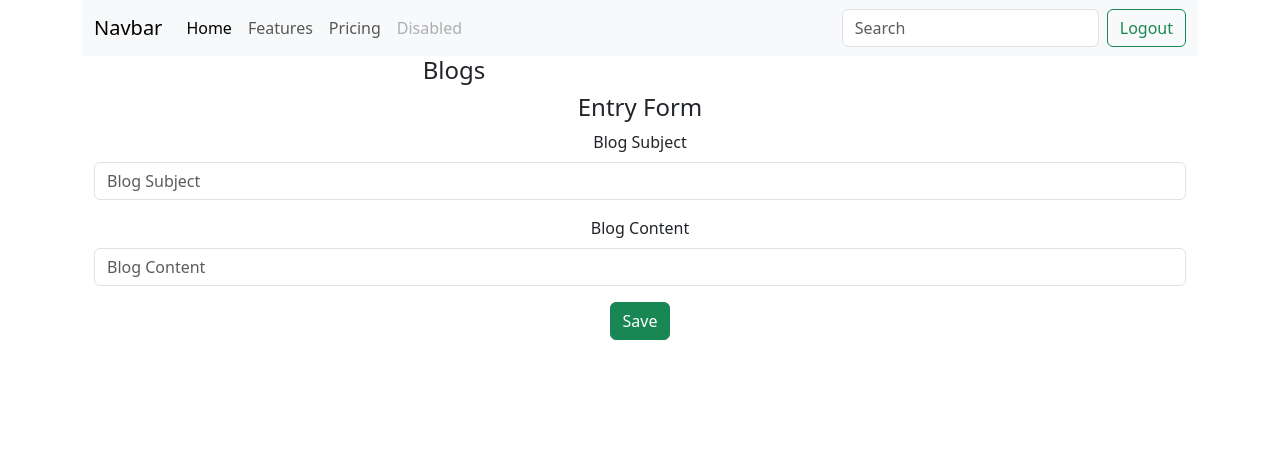
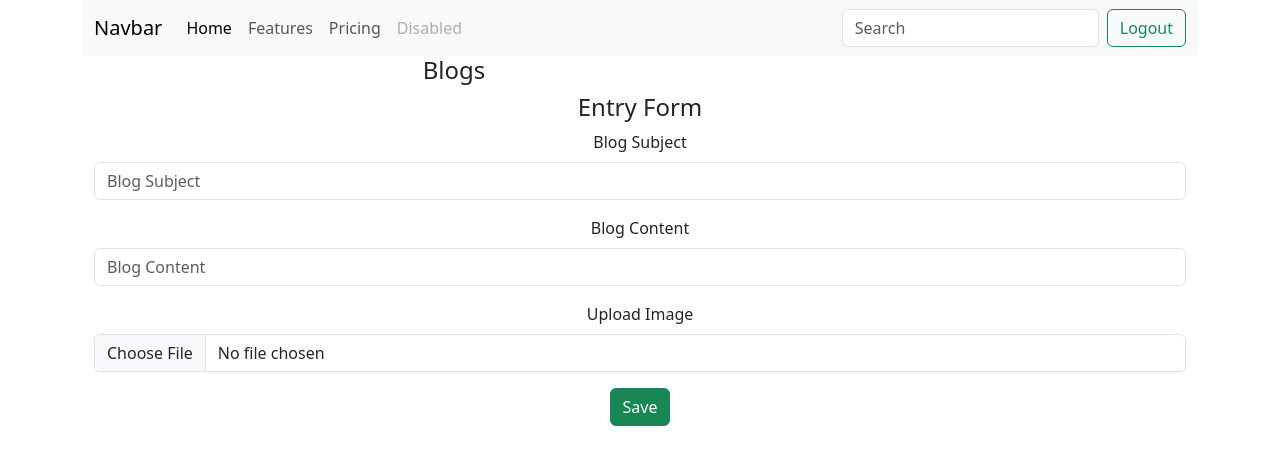
Before and after one commit to rifat20233/eshikhon, a Django app: page /dashboard/home/ in a window 1280 px wide. Shown: the top 465 px of the page. Run offline with Django 4.2, Linux system fonts and the light colour scheme; a user stored in the database is signed in; data that the repository does not hold is empty.

Commit message:
file upload

```diff
--- a/blogs/models.py
+++ b/blogs/models.py
@@ -5,7 +5,7 @@ class Blogtable(models.Model):
     subject = models.CharField(max_length=255,null=False,blank=False)
     content = models.TextField(null=False,blank=False)
     created_at = models.DateTimeField(auto_now_add=True)
-    # imageField = models.ImageField(upload_to='/image',null=True,blank=True)
+    imageField = models.ImageField(upload_to='images') #(upload_to='/image')
 
     def __str__(self):
         return self.subject
--- a/blogs/views.py
+++ b/blogs/views.py
@@ -6,8 +6,9 @@ from django.contrib import messages
 def save_blogs(request):
     subject_name = request.POST['subject']
     contents_name = request.POST['content']
+    image_data = request.FILES['image_upload']
     try:
-        Blogtable.objects.create(subject=subject_name,content=contents_name)
+        Blogtable.objects.create(subject=subject_name,content=contents_name,imageField=image_data)
     except Exception as e:
         print(str(e))
     return redirect('dashboard_url')
--- a/dashboard/templates/dashboard_index.html
+++ b/dashboard/templates/dashboard_index.html
@@ -55,7 +55,7 @@
                 <a href="{% url 'delete_blogs_function' data.id %}"><button type="button" class="btn btn-danger">Delete</button></a>
                 <a href="{% url 'update_blogs_function' data.id %}"><button type="button" class="btn btn-primary" id="updatebutton">Update</button></a>
               </div>
-              <!-- <img src="..." class="card-img-top" alt="..."> -->
+              <img src="{{ data.imageField.url }}" style="height: 50%;" class="card-img-top" alt="...">
               <div class="card-body">
                 <h5 class="card-title">{{ data.subject }}</h5>
                 <p class="card-text">{{ data.content }}</p>
@@ -69,15 +69,19 @@
           </div>
           </div class="col-4">
           <h4>Entry Form</h4>
-            <form method="post" action="{% url 'save_blogs_function' %}">
-              {% csrf_token  %}
+            <form method="post" action="{% url 'save_blogs_function' %}" enctype="multipart/form-data">
+              {% csrf_token %}
               <div class="mb-3">
                   <label for="formGroupExampleInput" class="form-label">Blog Subject</label>
                   <input type="text" name="subject" class="form-control" id="formGroupExampleInput" placeholder="Blog Subject">
+              </div>
+              <div class="mb-3">
+                  <label for="formGroupExampleInput2" class="form-label">Blog Content</label>
+                  <input type="text" name="content" class="form-control" id="formGroupExampleInput2" placeholder="Blog Content">
                 </div>
                 <div class="mb-3">
-                  <label for="formGroupExampleInput2" class="form-label">Blog Content</label>
-                  <input type="text" name="content" class="form-control" id="formGroupExampleInput2" placeholder="Blog Content">
+                  <label for="formFile" class="form-label">Upload Image</label>
+                  <input class="form-control" name="image_upload" required type="file" id="formFile">
                 </div>
                 <button type="submit" class="btn btn-success">Save</button>
             </form>
--- a/website/settings.py
+++ b/website/settings.py
@@ -9,7 +9,7 @@ https://docs.djangoproject.com/en/4.2/topics/settings/
 For the full list of settings and their values, see
 https://docs.djangoproject.com/en/4.2/ref/settings/
 """
-
+import os
 from pathlib import Path
 
 # Build paths inside the project like this: BASE_DIR / 'subdir'.
@@ -130,6 +130,8 @@ USE_TZ = True
 # https://docs.djangoproject.com/en/4.2/howto/static-files/
 
 STATIC_URL = 'static/'
+MEDIA_URL = '/media/'
+MEDIA_ROOT = os.path.join(BASE_DIR,'media/')
 
 # Default primary key field type
 # https://docs.djangoproject.com/en/4.2/ref/settings/#default-auto-field
--- a/website/urls.py
+++ b/website/urls.py
@@ -18,6 +18,8 @@ from django.contrib import admin
 from django.urls import path,include
 from viewsite.views import index
 from usermanagement.views import login_page
+from django.conf.urls.static import static
+from django.conf import settings
 
 urlpatterns = [
     path('admin/', admin.site.urls),
@@ -26,4 +28,4 @@ urlpatterns = [
     path('',login_page),
     path('dashboard/',include('dashboard.urls')),
     path('blogs/',include('blogs.urls')),
-]
+]+static(settings.MEDIA_URL,document_root=settings.MEDIA_ROOT)
```
Also changed, not shown: blogs/migrations/0003_blogtable_imagefield.py (added), media/images/1.jpg (added), media/images/1_QoSnYYi.jpg (added).
